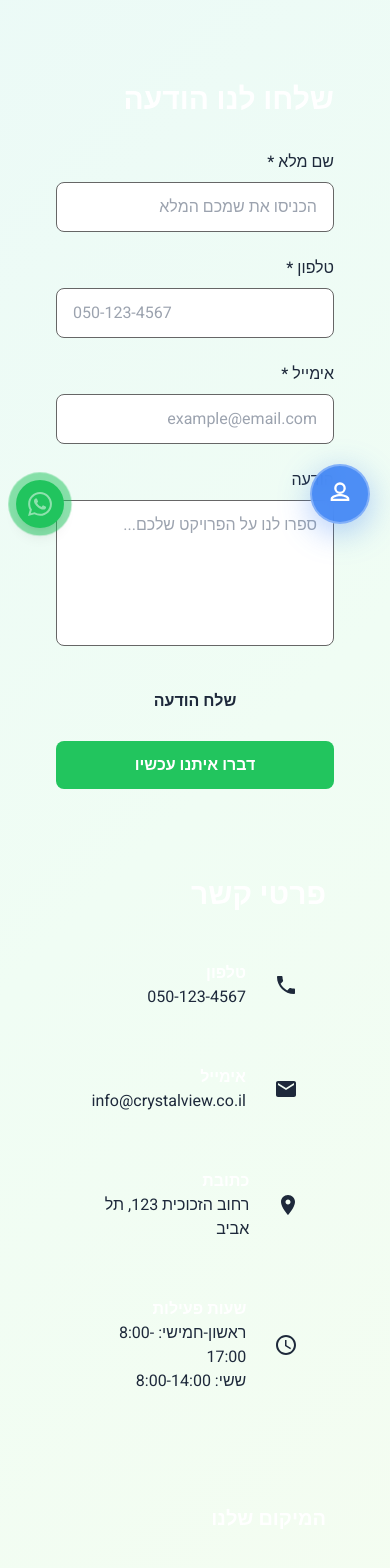
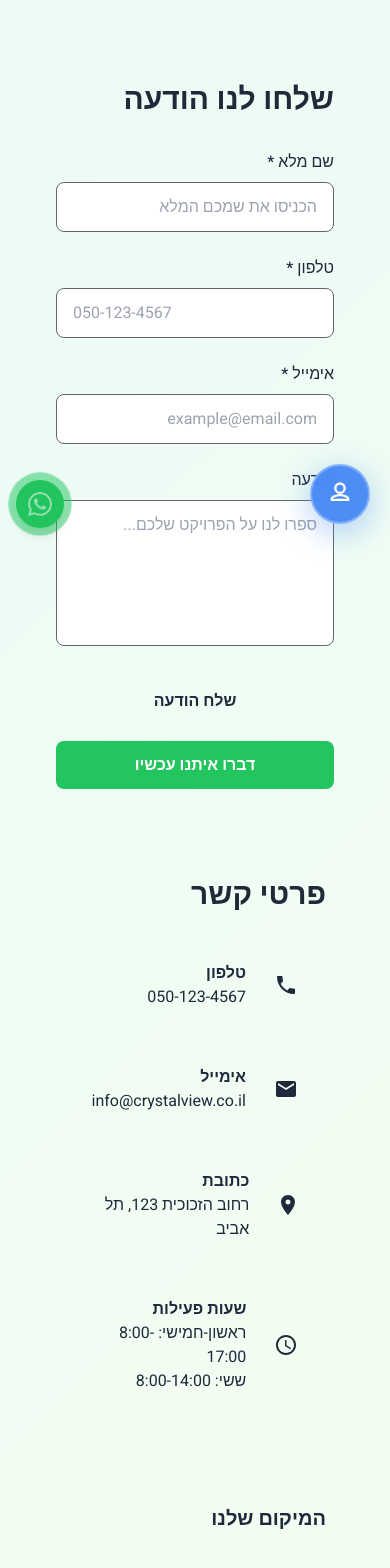
Before and after one commit to Idosegev23/crystal_view, a Next.js app: page /contact in a window 390 px wide. Shown: the part 300-1868 px from the top of the page. Built offline with nearby package versions, Linux system fonts and the light colour scheme; grey boxes are pictures that could not be loaded.

Commit message:
my changes

```diff
--- a/src/app/contact/page.tsx
+++ b/src/app/contact/page.tsx
@@ -67,7 +67,7 @@ export default function ContactPage() {
             >
               <motion.h1
                 variants={fadeInUp}
-                className="text-2xl sm:text-3xl md:text-4xl lg:text-5xl xl:text-6xl font-bold text-crystal-white mb-4 sm:mb-6 leading-tight"
+                className="text-2xl sm:text-3xl md:text-4xl lg:text-5xl xl:text-6xl font-bold text-gray-800 mb-4 sm:mb-6 leading-tight"
               >
                 בואו נתחיל את הפרויקט שלכם
               </motion.h1>
@@ -99,7 +99,7 @@ export default function ContactPage() {
                 variants={fadeInLeft}
                 className="bg-gradient-to-br from-crystal-dark to-gray-900 p-6 sm:p-8 lg:p-12 rounded-2xl glass-effect"
               >
-                <h3 className="text-3xl font-bold text-crystal-white mb-8">
+                <h3 className="text-3xl font-bold text-gray-800 mb-8">
                   שלחו לנו הודעה
                 </h3>
 
@@ -212,7 +212,7 @@ export default function ContactPage() {
                 className="space-y-8"
               >
                 <div className="bg-gradient-to-br from-crystal-dark to-gray-900 p-8 rounded-2xl glass-effect">
-                  <h3 className="text-3xl font-bold text-crystal-white mb-8">
+                  <h3 className="text-3xl font-bold text-gray-800 mb-8">
                     פרטי קשר
                   </h3>
 
@@ -227,7 +227,7 @@ export default function ContactPage() {
                         <PhoneIcon />
                       </div>
                       <div>
-                        <h4 className="text-crystal-white font-bold">טלפון</h4>
+                        <h4 className="text-crystal-silver font-bold">טלפון</h4>
                         <p className="text-crystal-silver">050-123-4567</p>
                       </div>
                     </motion.div>
@@ -242,7 +242,7 @@ export default function ContactPage() {
                         <EmailIcon />
                       </div>
                       <div>
-                        <h4 className="text-crystal-white font-bold">אימייל</h4>
+                        <h4 className="text-crystal-silver font-bold">אימייל</h4>
                         <p className="text-crystal-silver">info@crystalview.co.il</p>
                       </div>
                     </motion.div>
@@ -256,7 +256,7 @@ export default function ContactPage() {
                         <LocationIcon />
                       </div>
                       <div>
-                        <h4 className="text-crystal-white font-bold">כתובת</h4>
+                        <h4 className="text-crystal-silver font-bold">כתובת</h4>
                         <p className="text-crystal-silver">רחוב הזכוכית 123, תל אביב</p>
                       </div>
                     </motion.div>
@@ -270,7 +270,7 @@ export default function ContactPage() {
                         <TimeIcon />
                       </div>
                       <div>
-                        <h4 className="text-crystal-white font-bold">שעות פעילות</h4>
+                        <h4 className="text-crystal-silver font-bold">שעות פעילות</h4>
                         <p className="text-crystal-silver">ראשון-חמישי: 8:00-17:00</p>
                         <p className="text-crystal-silver">ששי: 8:00-14:00</p>
                       </div>
@@ -280,7 +280,7 @@ export default function ContactPage() {
 
                 {/* Map */}
                 <div className="bg-gradient-to-br from-crystal-dark to-gray-900 p-8 rounded-2xl glass-effect">
-                  <h3 className="text-xl font-bold text-crystal-white mb-4">
+                  <h3 className="text-xl font-bold text-crystal-silver mb-4">
                     המיקום שלנו
                   </h3>
                   <div className="aspect-w-16 aspect-h-9 rounded-lg overflow-hidden">
@@ -299,25 +299,25 @@ export default function ContactPage() {
 
                 {/* Quick Info */}
                 <div className="bg-gradient-to-br from-crystal-dark to-gray-900 p-8 rounded-2xl glass-effect">
-                  <h3 className="text-xl font-bold text-crystal-white mb-4">
+                  <h3 className="text-xl font-bold text-crystal-silver mb-4">
                     מידע מהיר
                   </h3>
                   <div className="space-y-4">
                     <div className="flex justify-between items-center">
                       <span className="text-crystal-silver">זמן תגובה ממוצע:</span>
-                      <span className="text-crystal-white font-bold">תוך שעתיים</span>
+                      <span className="text-crystal-silver font-bold">תוך שעתיים</span>
                     </div>
                     <div className="flex justify-between items-center">
                       <span className="text-crystal-silver">סקר מדידות:</span>
-                      <span className="text-crystal-white font-bold">ללא עלות</span>
+                      <span className="text-crystal-silver font-bold">ללא עלות</span>
                     </div>
                     <div className="flex justify-between items-center">
                       <span className="text-crystal-silver">הצעת מחיר:</span>
-                      <span className="text-crystal-white font-bold">תוך 24 שעות</span>
+                      <span className="text-crystal-silver font-bold">תוך 24 שעות</span>
                     </div>
                     <div className="flex justify-between items-center">
                       <span className="text-crystal-silver">אחריות:</span>
-                      <span className="text-crystal-white font-bold">5 שנים</span>
+                      <span className="text-crystal-silver font-bold">5 שנים</span>
                     </div>
                   </div>
                 </div>
--- a/src/app/gallery/page.tsx
+++ b/src/app/gallery/page.tsx
@@ -42,7 +42,7 @@ export default function GalleryPage() {
             >
               <motion.h1
                 variants={fadeInUp}
-                className="text-2xl sm:text-3xl md:text-4xl lg:text-5xl xl:text-6xl font-bold text-crystal-white mb-4 sm:mb-6 leading-tight"
+                className="text-2xl sm:text-3xl md:text-4xl lg:text-5xl xl:text-6xl font-bold text-gray-800 mb-4 sm:mb-6 leading-tight"
               >
                 הפרויקטים שמגדירים אותנו
               </motion.h1>
@@ -83,7 +83,7 @@ export default function GalleryPage() {
                   className={`px-6 py-3 rounded-lg font-medium transition-all duration-300 ${
                     selectedCategory === category
                       ? 'bg-gradient-to-r from-crystal-blue to-crystal-silver text-crystal-dark'
-                      : 'bg-crystal-dark/50 text-crystal-white hover:bg-crystal-silver/20 glass-effect'
+                      : 'bg-crystal-dark/50 text-crystal-blue hover:bg-crystal-silver/20 glass-effect'
                   }`}
                 >
                   {category}
--- a/src/app/globals.css
+++ b/src/app/globals.css
@@ -278,6 +278,10 @@
     animation: videoPingPong 20s ease-in-out infinite;
   }
 
+  .focus-rounded {
+    @apply focus:outline-none focus:ring-2 focus:ring-blue-400 focus:rounded-xl;
+  }
+
   @keyframes videoPingPong {
     0% {
       transform: scale(1) translateX(0%);
@@ -490,7 +494,7 @@
   }
 
   /* Better Link Styling for Accessibility */
-  a:not(.glass-button):not(.no-underline) {
+  /* a:not(.glass-button):not(.no-underline) {
     text-decoration: underline;
     text-underline-offset: 2px;
   }
@@ -498,7 +502,7 @@
   a:not(.glass-button):not(.no-underline):hover,
   a:not(.glass-button):not(.no-underline):focus {
     text-decoration-thickness: 2px;
-  }
+  } */
 
   /* Ensure minimum touch targets (44px) */
   button,
--- a/src/app/page.tsx
+++ b/src/app/page.tsx
@@ -235,7 +235,7 @@ export default function Home() {
                       <h4 className="text-white font-bold text-lg mb-2">
                         {project.title}
                       </h4>
-                      <p className="text-blue-300 text-sm">
+                      <p className="text-gray-700 text-sm">
                         {project.location}
                       </p>
                     </div>
--- a/src/components/Hero.tsx
+++ b/src/components/Hero.tsx
@@ -74,9 +74,6 @@ export default function Hero() {
       <div className="relative z-20 section-padding w-full">
         <div className="container-max text-center">
           {/* Glass morphism backdrop for text */}
-          <div className="absolute inset-0 flex items-center justify-center">
-            <div className="glass-card w-full max-w-5xl h-fit py-12 px-8 opacity-30" />
-          </div>
           <motion.div
             initial="initial"
             animate="animate"
--- a/src/components/shared/Header.tsx
+++ b/src/components/shared/Header.tsx
@@ -105,9 +105,9 @@ export default function Header() {
                 >
                   <Link href={item.href}>
                     <motion.div
-                      className="relative group px-4 py-2"
+                      className="relative group px-4 py-2 focus-rounded"
                       whileHover={{ y: -2 }}
-                      whileTap={{ scale: 0.95 }}
+                      whileTap={{ scale: 0.95,}}
                     >
                       {/* Active indicator */}
                       {pathname === item.href && (
```
